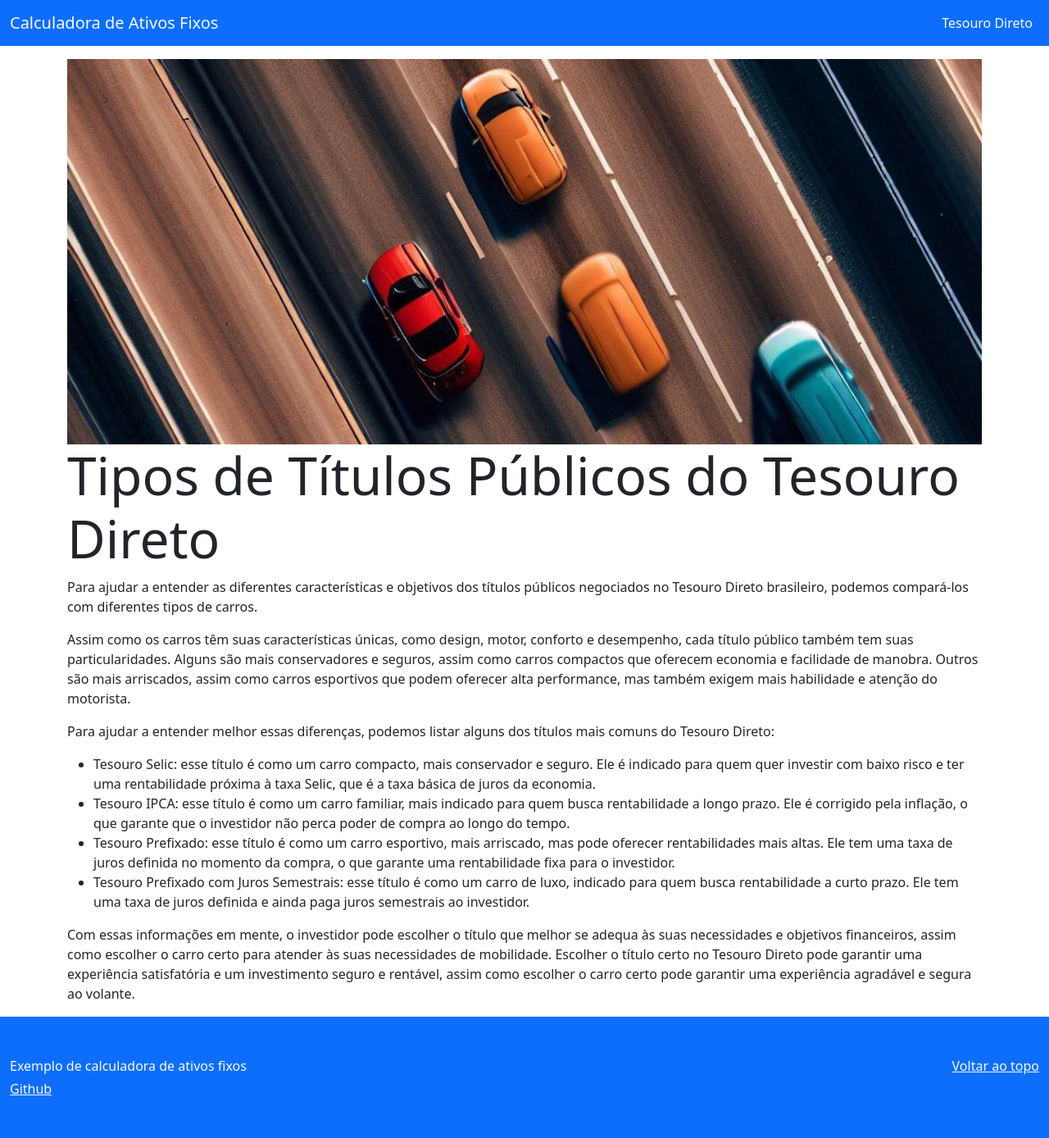
After one commit to djrusky/calculadora-ativos-fixos, a Flask app: page /tesouro-direto in a window 1280 px wide. The commit adds this page. Shown: the whole page at 82% size. Run offline with Flask 3, Linux system fonts and the light colour scheme.

Commit message:
[FEAT]: personalização página tesouro direto

```diff
--- a/index.py
+++ b/index.py
@@ -14,9 +14,9 @@ def index():
     return render_template("calculator.html")
 
 
-@app.route("/example")
-def example():
-    return render_template("example.html")
+@app.route("/tesouro-direto")
+def tesouro_direto():
+    return render_template("tesouro_direto.html")
 
 
 @app.route("/calculator/fair-price", methods=["POST"])
--- a/templates/base.html
+++ b/templates/base.html
@@ -16,7 +16,7 @@
             <a class="navbar-brand text-light" href="{{ url_for('index') }}">Calculadora de Ativos Fixos</a>
             <ul class="navbar-nav row">
                 <li class="nav-item col">
-                    <a class="nav-link text-light" href="{{ url_for('example') }}">Exemplo</a>
+                    <a class="nav-link text-light" href="{{ url_for('tesouro_direto') }}">Tesouro Direto</a>
                 </li>
             </ul>
         </div>
--- /dev/null
+++ b/templates/tesouro_direto.html
@@ -0,0 +1,46 @@
+{% extends 'base.html' %}
+
+{% block content %}
+
+<div
+    class="p-5 text-center bg-image"
+    style="
+      background-image: url('/static/cars.jpg');
+      height: 470px;
+      background-repeat: no-repeat;
+      background-size: cover;
+    "
+></div>
+
+<h1 class="display-3">Tipos de Títulos Públicos do Tesouro Direto</h1>
+
+
+<p>Para ajudar a entender as diferentes características e objetivos dos títulos públicos negociados no Tesouro Direto brasileiro,
+    podemos compará-los com diferentes tipos de carros.</p>
+
+<p>Assim como os carros têm suas características únicas, como design, motor, conforto e desempenho,
+    cada título público também tem suas particularidades.
+    Alguns são mais conservadores e seguros, assim como carros compactos que oferecem economia e facilidade de manobra.
+    Outros são mais arriscados, assim como carros esportivos que podem oferecer alta performance,
+    mas também exigem mais habilidade e atenção do motorista.</p>
+
+<p>Para ajudar a entender melhor essas diferenças, podemos listar alguns dos títulos mais comuns do Tesouro Direto:</p>
+
+<ul>
+    <li>Tesouro Selic: esse título é como um carro compacto, mais conservador e seguro. Ele é indicado para quem quer investir com baixo risco e ter uma rentabilidade próxima à taxa Selic, que é a taxa básica de juros da economia.</li>
+    <li>Tesouro IPCA: esse título é como um carro familiar, mais indicado para quem busca rentabilidade a longo prazo. Ele é corrigido pela inflação, o que garante que o investidor não perca poder de compra ao longo do tempo.</li>
+    <li>Tesouro Prefixado: esse título é como um carro esportivo, mais arriscado, mas pode oferecer rentabilidades mais altas. Ele tem uma taxa de juros definida no momento da compra, o que garante uma rentabilidade fixa para o investidor.</li>
+    <li>Tesouro Prefixado com Juros Semestrais: esse título é como um carro de luxo, indicado para quem busca rentabilidade a curto prazo. Ele tem uma taxa de juros definida e ainda paga juros semestrais ao investidor.</li>
+</ul>
+
+<p>Com essas informações em mente, o investidor pode escolher o título que melhor se adequa às suas necessidades e objetivos financeiros,
+    assim como escolher o carro certo para atender às suas necessidades de mobilidade.
+    Escolher o título certo no Tesouro Direto pode garantir uma experiência satisfatória e um investimento seguro e rentável,
+    assim como escolher o carro certo pode garantir uma experiência agradável e segura ao volante.</p>
+
+</div>
+
+
+
+
+{% endblock %}
```
Also changed, not shown: templates/example.html (deleted, +0 -23 lines), static/cars.jpg (added).
